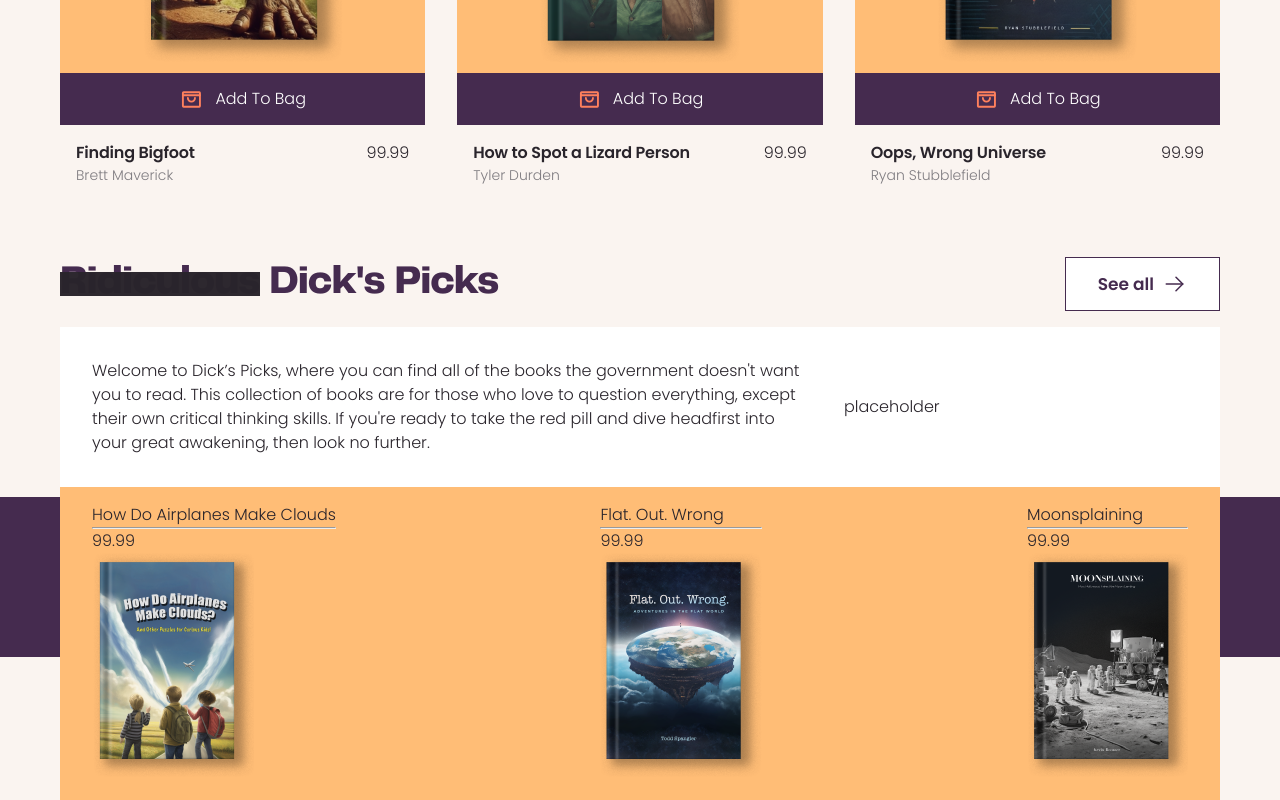
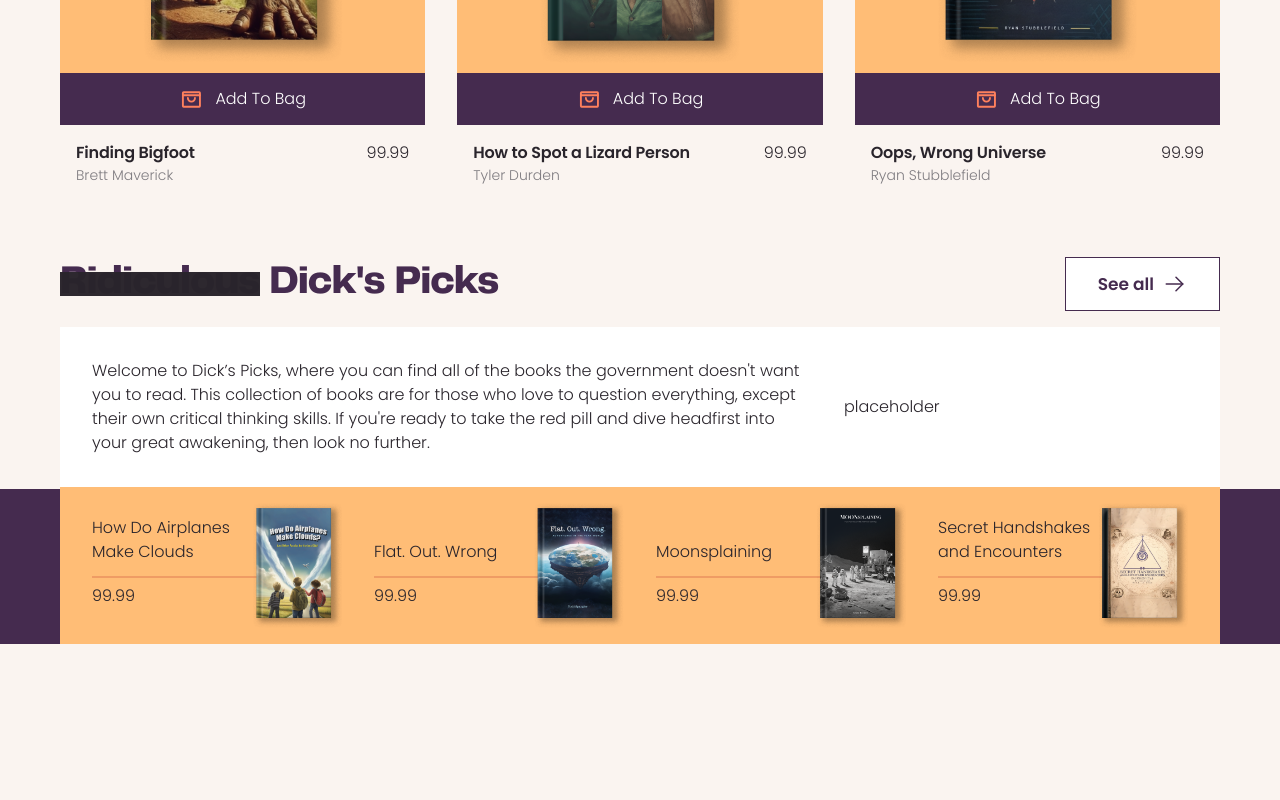
Before and after one commit to megan-livefront/Minnebar2023, a Next.js app: page / in a window 1280 px wide. Shown: the part 1245-2045 px from the top of the page. After the commit the page ends 1889 px from the top, so only its background shows below. Built offline with nearby package versions, Linux system fonts and the light colour scheme.

Commit message:
all picks in

```diff
--- a/src/components/blocks/BookPick/index.module.scss
+++ b/src/components/blocks/BookPick/index.module.scss
@@ -0,0 +1,31 @@
+@use "../../../styles/index.scss" as *;
+
+.container {
+    display: flex;
+    align-items: flex-end;
+    justify-content: space-between;
+    position: relative;
+    width: 100%;
+
+    .title {
+        margin-bottom: rem(20px);
+    }
+
+    hr {
+        border: rem(1px) solid $colorSecondary600;
+        opacity: .4;
+        position: absolute;
+        bottom: rem(50px);
+        left: 0;
+        width: 90%;
+    }
+
+    .price {
+        margin: rem(20px) 0;
+    }
+
+    img {
+        z-index: 1;
+        height: rem(125px);
+    }
+}
--- a/src/components/pages/HomePage/DicksPicksSection/index.module.scss
+++ b/src/components/pages/HomePage/DicksPicksSection/index.module.scss
@@ -1,7 +1,6 @@
 @use "../../../../styles/index.scss" as *;
 
 .container {
-    height: 400px;
   background: linear-gradient(
     to bottom,
     $colorBackground 0%,
@@ -11,21 +10,35 @@
   );
 }
 
+.introWrapper {
+  background: $colorWhite;
+  padding: rem(32px);
+  margin-top: rem(16px);
+}
+
 .headingWrapper {
   display: flex;
   justify-content: space-between;
   align-items: center;
 }
 
-.introWrapper {
-    background: $colorWhite;
-    padding: rem(32px);
-    margin-top: rem(16px);
+.heading {
+  max-width: 50%;
 }
 
 .booksWrapper {
   background: $colorTertiary500;
   display: flex;
+  flex-direction: column;
+  align-items: center;
+  gap: rem(32px);
   justify-content: space-between;
   padding: rem(16px) rem(32px);
 }
+
+@include tabletAndUp {
+  .booksWrapper {
+    flex-direction: row;
+    padding: rem(16px) rem(32px);
+  }
+}
--- a/src/components/pages/HomePage/DicksPicksSection/index.tsx
+++ b/src/components/pages/HomePage/DicksPicksSection/index.tsx
@@ -6,12 +6,21 @@ import styles from "./index.module.scss";
 
 const DicksPicksSection: React.FunctionComponent = () => {
   const { books } = content.attributes;
+  const booksToDisplayDesktop = books;
+  const booksToDisplayTabletAndDown = books.slice(0, 3);
+
+  const getBookPicks = (booksToDisplay: typeof books, className: string) =>
+    booksToDisplay.map((book) => (
+      <div className={`${className} col-4 col-2-sm`}>
+        <BookPick title={book.title} imgSrc={book.imgSrc} price={book.price} />
+      </div>
+    ));
 
   return (
     <div className={`${styles.container} row-container`}>
       <div className="row">
         <div className={`${styles.headingWrapper} col-12`}>
-          <h3>
+          <h3 className={styles.heading}>
             <BlackoutText text="Ridiculous" /> Dick's Picks
           </h3>
           <Button
@@ -42,13 +51,8 @@ const DicksPicksSection: React.FunctionComponent = () => {
       </div>
       <div className="row">
         <div className={`${styles.booksWrapper} col-12`}>
-          {books.map((book) => (
-            <BookPick
-              title={book.title}
-              imgSrc={book.imgSrc}
-              price={book.price}
-            />
-          ))}
+          {getBookPicks(booksToDisplayTabletAndDown, "tablet-and-down")}
+          {getBookPicks(booksToDisplayDesktop, "desktop-and-up")}
         </div>
       </div>
     </div>
--- a/src/content/book-picks-v1.json
+++ b/src/content/book-picks-v1.json
@@ -18,6 +18,11 @@
         "imgSrc": "/assets/images/bookPicks/moon.png",
         "title": "Moonsplaining",
         "price": "99.99"
+      },
+      {
+        "imgSrc": "/assets/images/bookPicks/secretSocieties.png",
+        "title": "Secret Handshakes and Encounters",
+        "price": "99.99"
       }
     ]
   }
--- a/src/styles/_colors.scss
+++ b/src/styles/_colors.scss
@@ -4,6 +4,7 @@ $colorPrimary200: #ab9ab2;
 $colorPrimary500: #452b4f;
 $colorSecondary100: #ffd7cd;
 $colorSecondary500: #fe805d;
+$colorSecondary600: #d7694a;
 $colorTertiary500: #ffbd76;
 $colorSuccess500: #0f9918;
 $colorError500: #e54545;
--- a/src/styles/globals.scss
+++ b/src/styles/globals.scss
@@ -87,6 +87,14 @@ h4 {
   }
 }
 
+.tablet-and-down {
+  display: inherit;
+
+  @include desktopAndUp {
+    display: none;
+  }
+}
+
 .tablet-and-up {
   display: none;
 
```
Also changed, not shown: public/assets/images/bookPicks/secretSocieties.png (added). Lines whose indentation alone changed are shown as unchanged.
